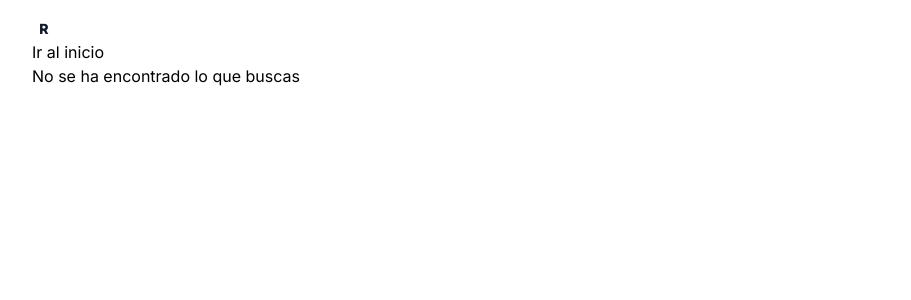
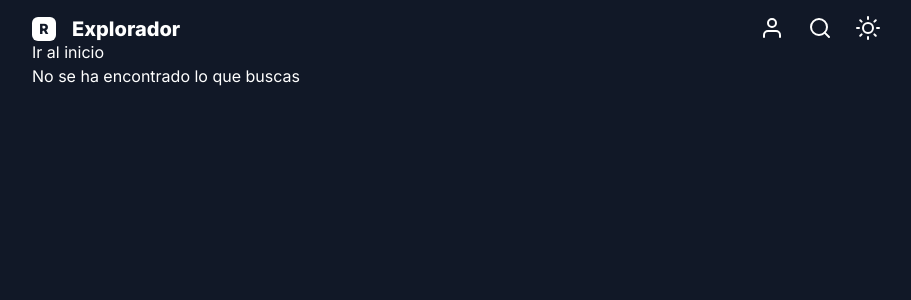
Before and after one commit to JGMateran/tmdb-exporer, a React (Vite) app: page /movie/1 in a window 1280 px wide. Shown: the top 300 px of the page, without its empty margins (184-1095 px from the left). Built offline with nearby package versions, Linux system fonts and the light colour scheme; no server answers.

Commit message:
He puesto el modo oscuro por defecto

```diff
--- a/src/components/DarkButton.tsx
+++ b/src/components/DarkButton.tsx
@@ -3,7 +3,7 @@ import { Sun, Moon } from 'react-feather'
 import { useLocalStorage } from '../hooks/useLocalStorage'
 
 export const DarkButton = () => {
-  const [isDark, setIsDark] = useLocalStorage('is-dark-mode', false)
+  const [isDark, setIsDark] = useLocalStorage('is-dark-mode', true)
 
   useEffect(
     () => {
```
